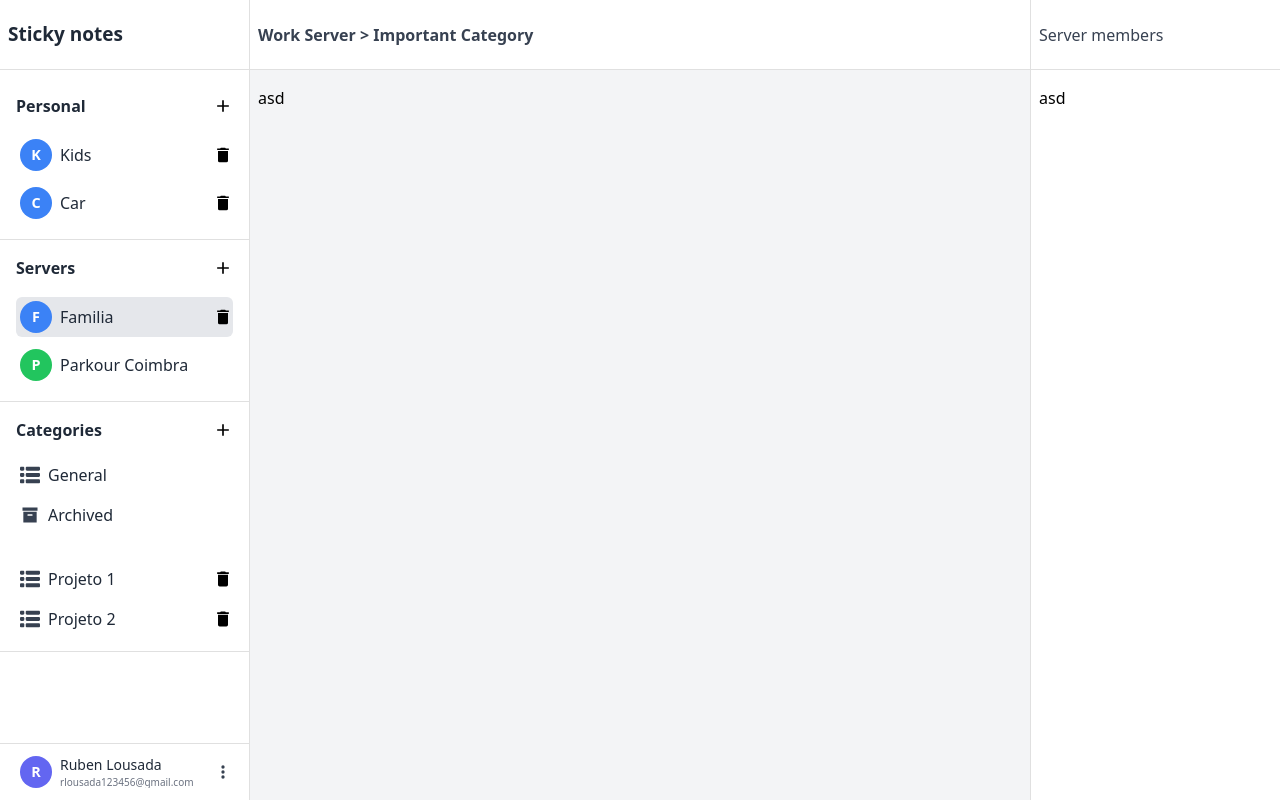
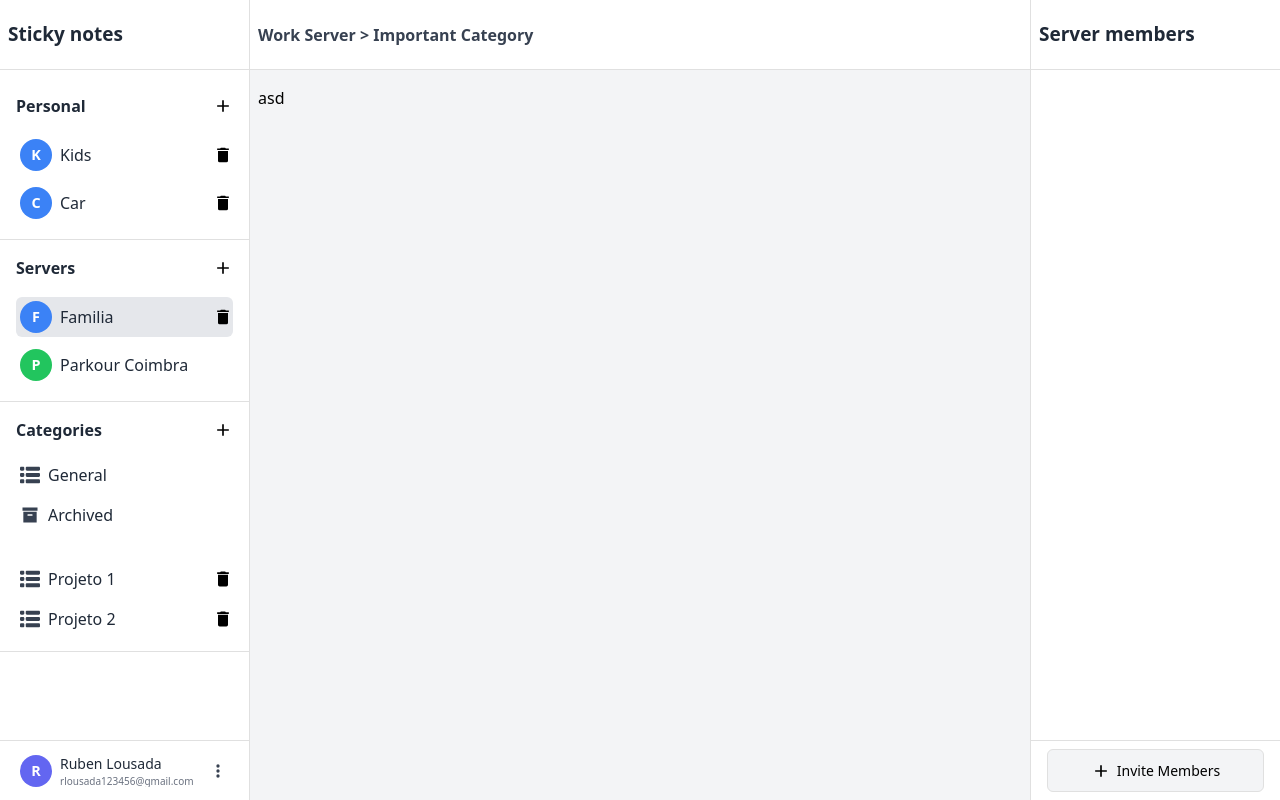
Before and after one commit to rektbydead/sticky-notes-app, a React (Vite) app in the folder frontend/: page / in a window 1280 px wide. Built offline with nearby package versions, Linux system fonts and the light colour scheme.

Commit message:
add invite members and toast

```diff
--- /dev/null
+++ b/frontend/src/components/InviteMember.jsx
@@ -0,0 +1,58 @@
+import mdiPlus from "../assets/icon/mdiPlus.svg"
+import "../assets/css/ClickableIcon.css"
+import {useState} from "react";
+import Toast from "./Toast.jsx";
+
+
+export default function InviteMembersButton() {
+    const [showToast, setShowToast] = useState(false)
+
+    function handleClick() {
+        navigator.clipboard.writeText("Your invitation link here")
+        setShowToast(true)
+    }
+
+
+    return (
+        <>
+            {showToast && (
+                <Toast
+                    message="The invitation has been copied to the clipboard!"
+                    onClose={() => setShowToast(false)}
+                />
+            )}
+
+            <button style={styles.button} className="clickable-icon" onClick={handleClick}>
+                <img
+                    style={styles.icon}
+                    src={mdiPlus}
+                    alt="Plus"
+                />
+
+                Invite Members
+            </button>
+        </>
+    );
+}
+
+const styles = {
+    button: {
+        display: "inline-flex",
+        alignItems: "center",
+        gap: "6px",
+        padding: "6px 14px",
+        backgroundColor: "#f3f4f6",
+        borderRadius: "6px",
+        border: "1px solid #e0e0e0",
+        fontSize: "14px",
+        cursor: "pointer",
+        width: "100%",
+        height: "100%",
+        color: "black",
+        justifyContent: "center"
+    },
+    icon: {
+        width: "20px",
+        height: "20px",
+    },
+}
--- /dev/null
+++ b/frontend/src/components/Toast.jsx
@@ -0,0 +1,59 @@
+import "../assets/css/ClickableIcon.css"
+import {useEffect, useState} from "react";
+
+
+export default function Toast({ message, onClose }) {
+    const [visible, setVisible] = useState(false);
+
+    useEffect(() => {
+        setVisible(true)
+
+        const timeout = setTimeout(() => {
+            setVisible(false)
+            setTimeout(onClose, 300)
+        }, 3000)
+
+        return () => clearTimeout(timeout);
+    }, [onClose])
+
+    return (
+        <div
+            style={{
+                ...styles.toast,
+                opacity: visible ? 1 : 0,
+                transform: visible ? "translateY(0)" : "translateY(10px)",
+            }}
+        >
+            <span style={styles.icon}>✔</span>
+            {message}
+        </div>
+    )
+}
+
+const styles = {
+    toast: {
+        display: "flex",
+        alignItems: "center",
+        gap: "8px",
+        backgroundColor: "#e6f9ee",
+        border: "1px solid #34a853",
+        color: "#166f3e",
+        padding: "10px 16px",
+        borderRadius: "4px",
+        position: "fixed",
+        bottom: "30px",
+        right: "125px",
+        minWidth: "260px",
+        boxShadow: "0 2px 6px rgba(0,0,0,0.15)",
+        fontSize: "14px",
+        zIndex: 9999,
+
+        opacity: 0,
+        transform: "translateY(10px)",
+        transition: "opacity 0.3s ease, transform 0.3s ease",
+    },
+    icon: {
+        color: "#34a853",
+        fontWeight: "bold",
+    },
+};
--- a/frontend/src/components/UserDisplayer.jsx
+++ b/frontend/src/components/UserDisplayer.jsx
@@ -2,7 +2,7 @@ import mdiDotsVertical from "../assets/icon/mdiDotsVertical.svg"
 
 import "../assets/css/ClickableIcon.css"
 
-export default function UserDisplayer({name, email, isOwner, onClick}) {
+export default function UserDisplayer({name, description, isOwner, onClick}) {
     const firstLetter = name?.trim()?.charAt(0)?.toUpperCase() || "";
 
     return (
@@ -16,7 +16,7 @@ export default function UserDisplayer({name, email, isOwner, onClick}) {
 
                 <div style={styles.title}>
                     <span style={styles.name}> {name} </span>
-                    <span style={styles.email}> {email} </span>
+                    <span style={styles.email}> {description} </span>
                 </div>
             </div>
 
--- a/frontend/src/components/common/LeftSideBar.jsx
+++ b/frontend/src/components/common/LeftSideBar.jsx
@@ -50,7 +50,7 @@ export default function LeftSideBar({title}) {
             </div>
 
             <div style={styles.userDisplayer}>
-                <UserDisplayer  name={"Ruben Lousada"} email={"rlousada123456@gmail.com"} isOwner={true}/>
+                <UserDisplayer  name={"Ruben Lousada"} description={"rlousada123456@gmail.com"} isOwner={true}/>
             </div>
         </div>
     )
@@ -103,5 +103,10 @@ const styles = {
         padding: "0.5rem 1rem",
         marginTop: "auto",
         borderTop: "1px solid #e0e0e0",
+        display: "flex",
+        flexGrow: 1,
+        alignItems: "center",
+        minHeight: "60px",
+        maxHeight: "60px"
     }
 }
--- a/frontend/src/components/common/RightSideBar.jsx
+++ b/frontend/src/components/common/RightSideBar.jsx
@@ -1,3 +1,11 @@
+import UserDisplayer from "../UserDisplayer.jsx";
+import ServerCategoryBar from "../ServerCategoryBar.jsx";
+import ServerDisplayer from "../ServerDisplayer.jsx";
+import CategoryDisplayer from "../CategoryDisplayer.jsx";
+import mdiMenu from "../../assets/icon/mdiMenu.svg";
+import mdiArchive from "../../assets/icon/mdiArchive.svg";
+import InviteMembersButton from "../InviteMember.jsx";
+
 export default function RightSideBar({title}) {
     return (
         <div style={styles.sidebar}>
@@ -7,7 +15,11 @@ export default function RightSideBar({title}) {
             </div>
 
             <div style={styles.sidebarBottom}>
-                asd
+
+            </div>
+
+            <div style={styles.userDisplayer}>
+                <InviteMembersButton/>
             </div>
         </div>
     )
@@ -15,25 +27,54 @@ export default function RightSideBar({title}) {
 
 const styles = {
     sidebar: {
+        display: "flex",
+        flexDirection: "column",
         "min-width": "250px",
-        height: "100vh",
-        "border-left": "1px solid #e0e0e0",
+        borderLeft: "1px solid #e0e0e0",
         color: "black",
     },
     sidebarTop: {
         display: "flex",
         alignItems: "center",
-        margin: "auto",
         minHeight: "70px",
+        height: "70px",
         maxHeight: "70px",
         borderBottom: "1px solid #e0e0e0",
         padding: "0.5rem",
 
-        color: "#374151",
-        lineHeight: "1.50",
-        fontSize: "16px",
+        color: "#1f2937",
+        lineHeight: "1.56",
+        fontSize: "19px",
+        fontWeight: "bold"
     },
     sidebarBottom: {
-       padding: "1rem 0.5rem",
+        display: "flex",
+        flexDirection: "column",
+        gap: "1rem",
+        height: "100%",
+        padding: "1.5rem 0",
+        overflow: "auto"
+    },
+    serverCategory: {
+        padding: "0 1rem",
+        borderBottom: "1px solid #e0e0e0",
+        display: "flex",
+        flexDirection: "column",
+        gap: "1rem"
+    },
+    serverCategoryList: {
+        display: "flex",
+        flexDirection: "column",
+        gap: "0.5rem",
+        marginBottom: "1rem"
+    },
+    userDisplayer: {
+        padding: "0.5rem 1rem",
+        marginTop: "auto",
+        borderTop: "1px solid #e0e0e0",
+        display: "flex",
+        alignItems: "center",
+        minHeight: "60px",
+        maxHeight: "60px"
     }
 }
```
